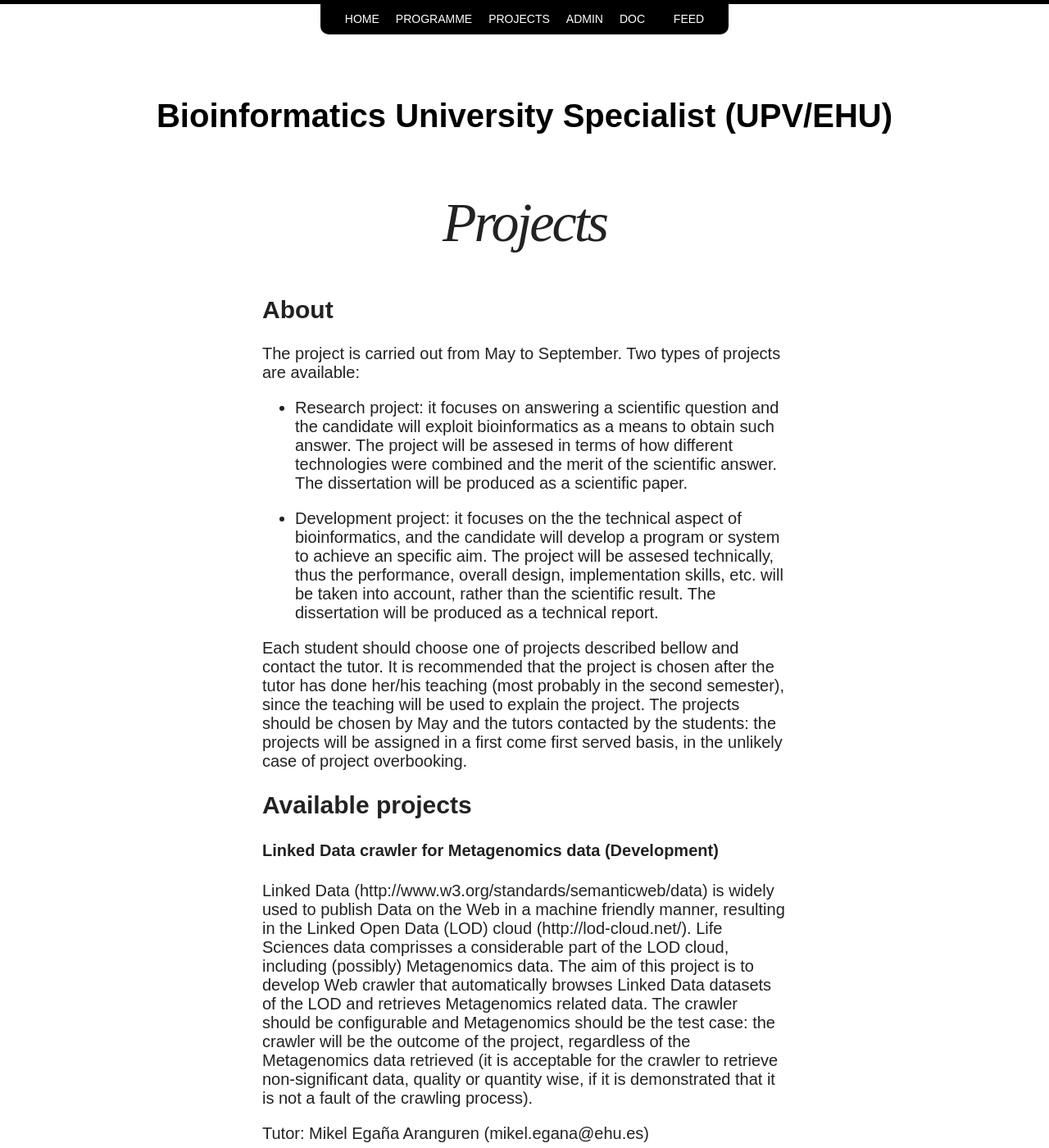
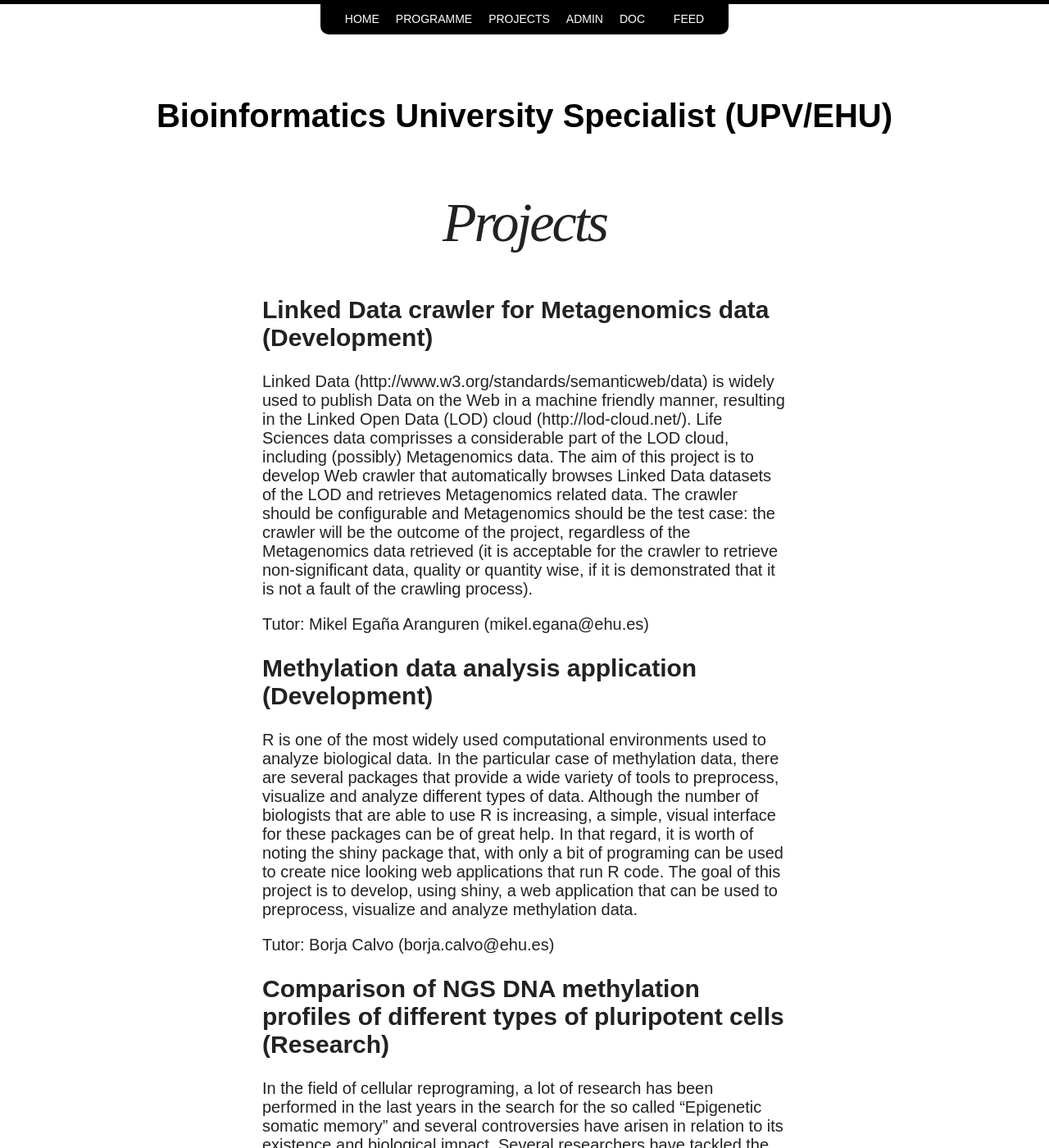
Before and after one commit to mikel-egana-aranguren/EHU-MSc-Bioinformatics, a Jekyll site: the page built from projects.md, in a window 1280 px wide and 1400 px high. Shown: the whole window at 82% size. Built offline with Jekyll 4.4.1, drawn with Linux system fonts in a browser that asks for light colours; nearby versions of some CDN libraries.

Commit message:
projects and programme rearranged

```diff
--- a/projects.md
+++ b/projects.md
@@ -11,35 +11,22 @@ image:
 share:
 ---
 
-
-About
-=====
-
-The project is carried out from May to September. Two types of projects are available:
-
-* Research project: it focuses on answering a scientific question and the candidate will exploit bioinformatics as a means to obtain such answer. The project will be assesed in terms of how different technologies were combined and the merit of the scientific answer. The dissertation will be produced as a scientific paper.
-
-* Development project: it focuses on the the technical aspect of bioinformatics, and the candidate will develop a program or system to achieve an specific aim. The project will be assesed technically, thus the performance, overall design, implementation skills, etc. will be taken into account, rather than the scientific result. The dissertation will be produced as a technical report.
-
-Each student should choose one of projects described bellow and contact the tutor. It is recommended that the project is chosen after the tutor has done her/his teaching (most probably in the second semester), since the teaching will be used to explain the project. The projects should be chosen by May and the tutors contacted by the students: the projects will be assigned in a first come first served basis, in the unlikely case of project overbooking.
-
-
-Available projects
+Linked Data crawler for Metagenomics data (Development)
 ==================
-
-#### Linked Data crawler for Metagenomics data (Development)
 
 Linked Data (http://www.w3.org/standards/semanticweb/data) is widely used to publish Data on the Web in a machine friendly manner, resulting in the Linked Open Data (LOD) cloud (http://lod-cloud.net/). Life Sciences data comprisses a considerable part of the LOD cloud, including (possibly) Metagenomics data. The aim of this project is to develop Web crawler that automatically browses Linked Data datasets of the LOD and retrieves Metagenomics related data. The crawler should be configurable and Metagenomics should be the test case: the crawler will be the outcome of the project, regardless of the Metagenomics data retrieved (it is acceptable for the crawler to retrieve non-significant data, quality or quantity wise, if it is demonstrated that it is not a fault of the crawling process).
 
 Tutor: Mikel Egaña Aranguren (mikel.egana@ehu.es)
 
-#### Methylation data analysis application (Development)
+Methylation data analysis application (Development)
+==================
 
 R is one of the most widely used computational environments used to analyze biological data. In the particular case of methylation data, there are several packages that provide a wide variety of tools to preprocess, visualize and analyze different types of data. Although the number of biologists that are able to use R is increasing, a simple, visual interface for these packages can be of great help. In that regard, it is worth of noting the shiny package that, with only a bit of  programing can be used to create nice looking web applications that run R code. The goal of this project is to develop, using shiny, a web application that can be used to preprocess, visualize and analyze methylation data.
 
 Tutor: Borja Calvo (borja.calvo@ehu.es)
 
-#### Comparison of NGS DNA methylation profiles of different types of pluripotent cells (Research)
+Comparison of NGS DNA methylation profiles of different types of pluripotent cells (Research)
+==================
 
 In the field of cellular reprograming, a lot of research has been performed in the last years in the search for the so called “Epigenetic somatic memory” and several controversies have arisen in relation to its existence and biological impact. Several researchers have tackled the problem searching for Differentially Methylated Regions (DMRs) between ESCs and iPSCs.
 
```
Also changed, not shown: programme.md (+7 -1 lines).
